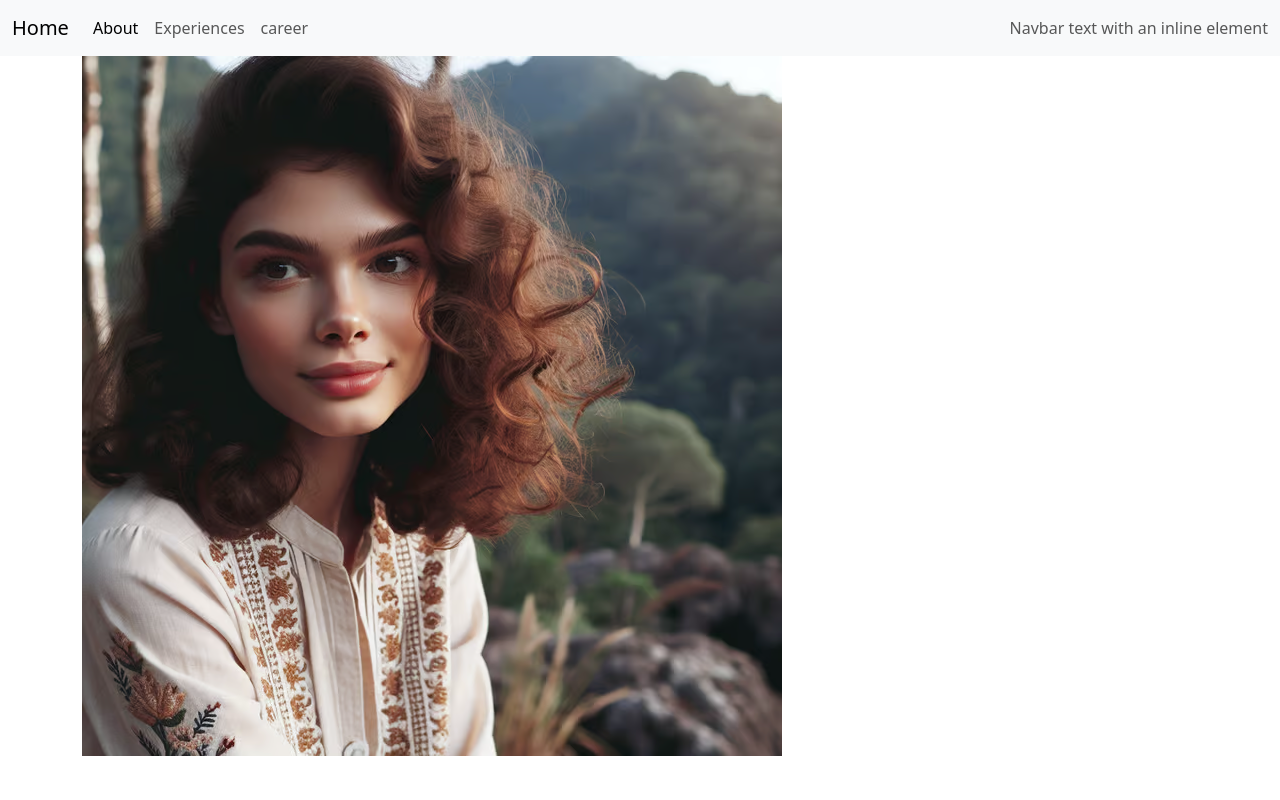
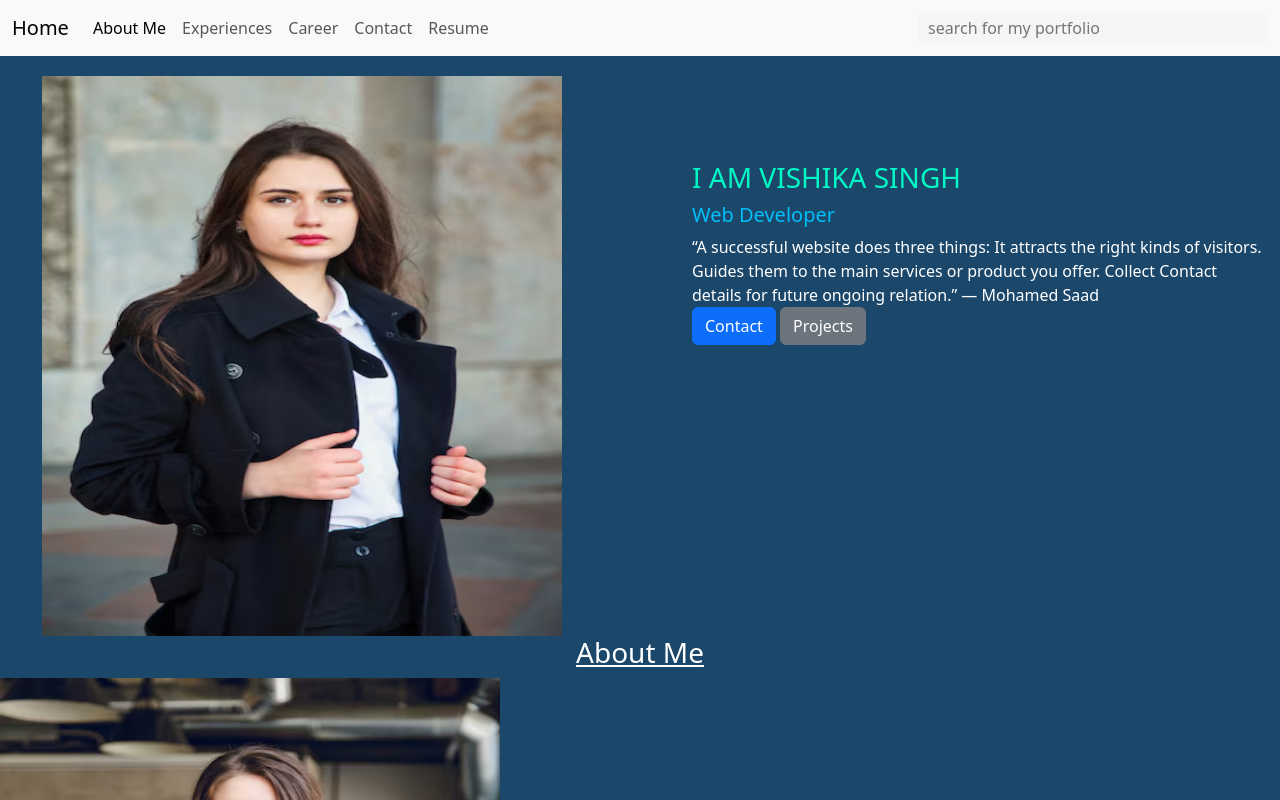
Before and after one commit to vishika-the-coder/WEB-DEVELOPMENT, a plain HTML site: page BootstrapByVishika/files/portfolio.html in a window 1280 px wide. Shown: the top 800 px of the page. Drawn offline with Linux system fonts and the light colour scheme.

Commit message:
portfolio-bootstrap

```diff
--- a/BootstrapByVishika/files/portfolio.html
+++ b/BootstrapByVishika/files/portfolio.html
@@ -6,7 +6,7 @@
     <title>Document</title>
     <link href="../css/bootstrap.min.css" rel="stylesheet">
 </head>
-<body>
+<body style="background-color: rgb(27, 71, 107);">
 
     <nav class="navbar navbar-expand-lg bg-body-tertiary">
         <div class="container-fluid">
@@ -17,27 +17,74 @@
           <div class="collapse navbar-collapse" id="navbarText">
             <ul class="navbar-nav me-auto mb-2 mb-lg-0">
               <li class="nav-item">
-                <a class="nav-link active" aria-current="page" href="#">About</a>
+                <a class="nav-link active" aria-current="page" href="#">About Me</a>
               </li>
               <li class="nav-item">
                 <a class="nav-link" href="#">Experiences</a>
               </li>
               <li class="nav-item">
-                <a class="nav-link" href="#">career</a>
+                <a class="nav-link" href="#">Career</a>
+              </li>
+              <li class="nav-item">
+                <a class="nav-link" href="#">Contact</a>
+              </li>
+              <li class="nav-item">
+                <a class="nav-link" href="#">Resume</a>
               </li>
             </ul>
-            <span class="navbar-text">
-              Navbar text with an inline element
-            </span>
+            <div class="search-bar">
+              <input class="search" type="text" id="search-bar" placeholder="search for my portfolio" style="width: 350px; height: 30px; background-color: whitesmoke; border-style: none; padding-left: 10px; padding-right: 10px; border-radius: 5px;">
+            </div>
           </div>
         </div>
       </nav>
-    <div class="container d-flex align-items-start width:300px;">
-        <div class="row ">
+    <div class=" d-flex justify-content-center">
+    <div class="container-fluid d-flex ">
+        <div class="column-1 d-flex justify-content-start">
             <div class="col">
-                <img src="./girl image.avif">
+                <img src="./girl2.avif" style="width:550px; height:580px; padding-top:20px; padding-left: 30px;">
             </div>
+            </div>
+            </div>
+            <div class="container-fluid d-flex" >
+        <div class="column-2 d-flex justify-content-center">
+             <div class="col" style="padding-top:100px ; padding-left: 40px;">
+
+              <div class="col" style="padding-top:5px ; padding-left:0px;">
+                <div class="d-flex text-white ">
+                </div>
+              <h3 style="color: rgba(0, 255, 200, 0.959);">I AM VISHIKA SINGH</h3>
+              <div class="d-flex text-white ">
+                <h5 style="color: rgba(0, 195, 255, 0.959);">Web Developer</h5>
+              </div>
+              <div class="d-flex text-white">“A successful website does three things:
+                It attracts the right kinds of visitors.
+                Guides them to the main services or product you offer.
+                Collect Contact details for future ongoing relation.”
+                ― Mohamed Saad</div>
+
+                <button type="button" class="btn btn-primary btn-md">Contact</button>
+                <button type="button" class="btn btn-secondary btn-md">Projects</button>
+             </div>
+            </div>
+              </div>
+          </div>
         </div>
-    </div>
+
+        <div class="about_me">
+          <div class="d-flex text-white justify-content-center">
+            <h3><u>About Me</u></h3>
+          </div>
+          <div class="main-master">
+          <div class="main" >
+            <div class="main-1">
+
+          </div>
+            <div class="main-2 justify-content-end">
+              <img src="./about me.avif" style="height: 600px; width: 500px;">
+            </div>
+          </div>
+        </div>
+        </div>
 </body>
 </html>
```
Also changed, not shown: BootstrapByVishika/files/about me.avif (added), BootstrapByVishika/files/girl2.avif (added).
